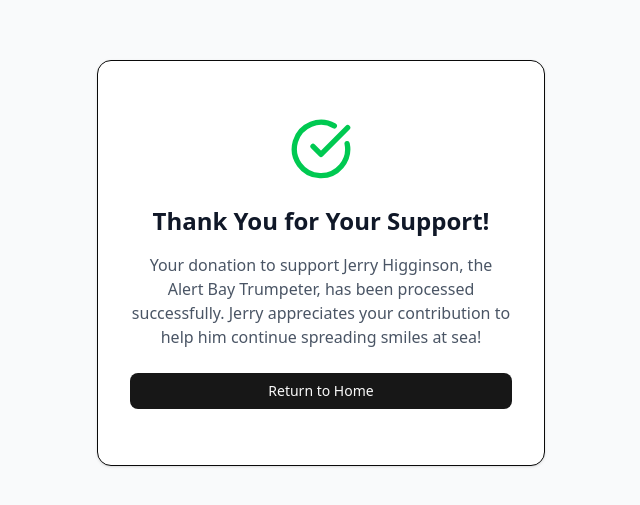
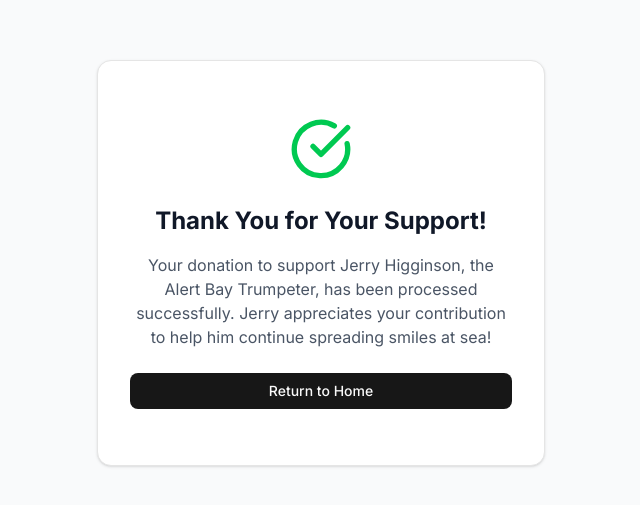
Before and after one commit to Jeff-Emmett/AlertBayTrumpeter-website, a Next.js app: page /success in a window 1280 px wide. Shown: the part 137-642 px from the top of the page, without its empty margins (319-959 px from the left). Built offline with nearby package versions, Linux system fonts and the light colour scheme; a web font is replaced by a local one.

Commit message:
fix: resolve persistent CSS compilation issues
Remove invalid imports and fix font mappings.

Co-authored-by: Jeff Emmett <46964190+Jeff-Emmett@users.noreply.github.com>

```diff
--- a/app/globals.css
+++ b/app/globals.css
@@ -4,6 +4,8 @@
 @custom-variant dark (&:is(.dark *));
 
 :root {
+  --font-inter: var(--font-inter);
+  --font-playfair: var(--font-playfair);
   --background: oklch(1 0 0);
   --foreground: oklch(0.145 0 0);
   --card: oklch(1 0 0);
@@ -75,7 +77,8 @@
 }
 
 @theme inline {
-  /* optional: --font-sans, --font-serif, --font-mono if they are applied in the layout.tsx */
+  --font-sans: var(--font-inter);
+  --font-serif: var(--font-playfair);
   --color-background: var(--background);
   --color-foreground: var(--foreground);
   --color-card: var(--card);
@@ -116,10 +119,10 @@
 
 @layer base {
   * {
-    border-color: hsl(var(--border));
+    border-color: var(--color-border);
   }
   body {
-    background-color: hsl(var(--background));
-    color: hsl(var(--foreground));
+    background-color: var(--color-background);
+    color: var(--color-foreground);
   }
 }
```
